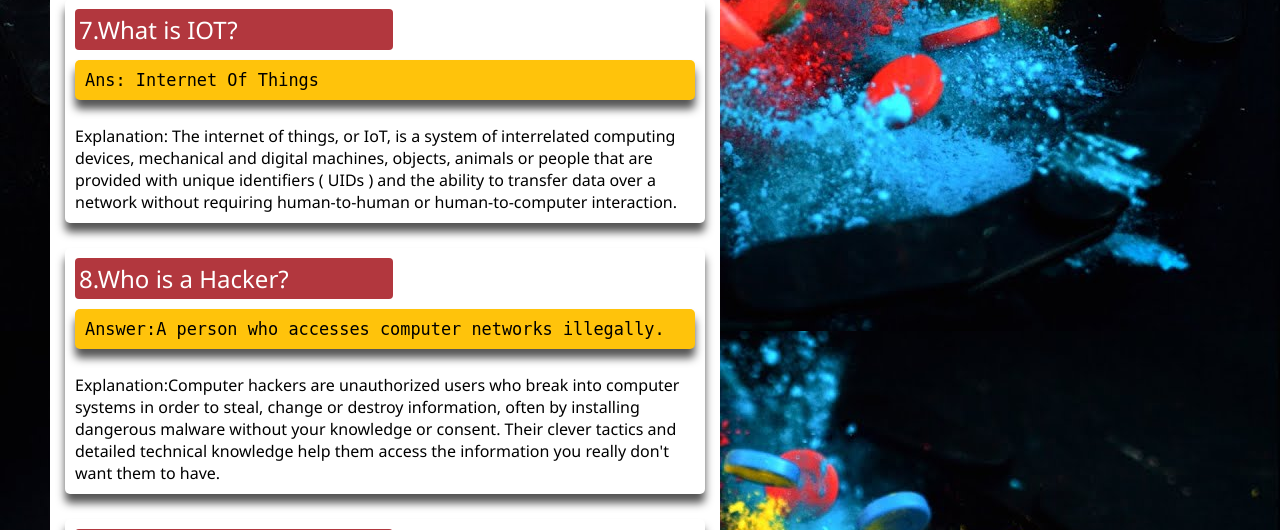
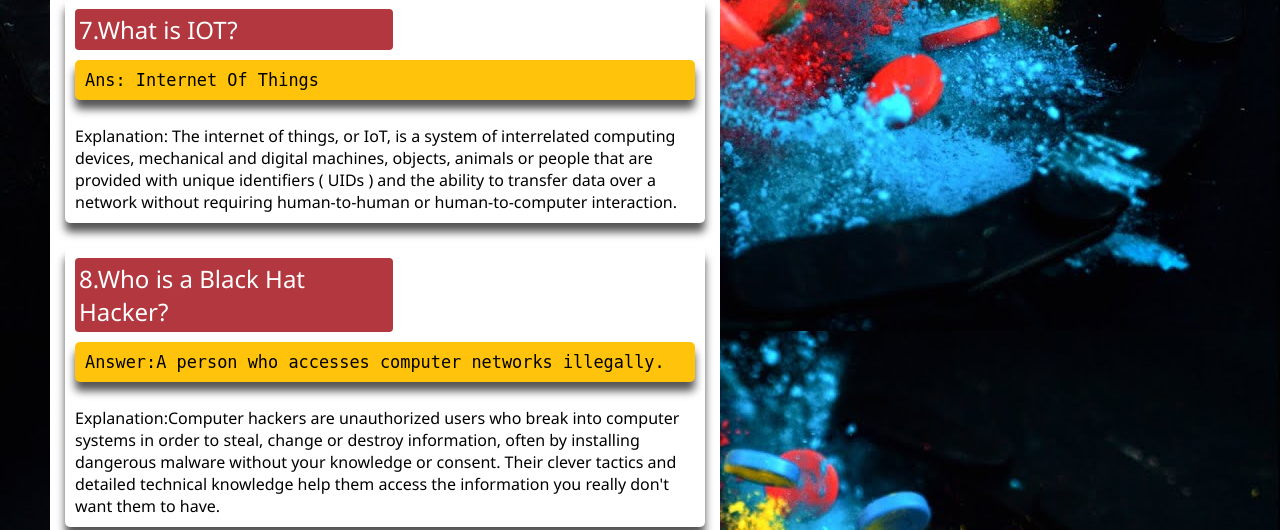
Before and after one commit to Christianakobiah/Eagles, a PHP site: page /answers.php in a window 1280 px wide. Shown: the part 1829-2359 px from the top of the page. Run offline with PHP 8.4, Linux system fonts and the light colour scheme; the visitor is signed in with stand-in values (Sample User, id 1).

Commit message:
edited files

```diff
--- a/answers.php
+++ b/answers.php
@@ -15,7 +15,7 @@ session_start();
 <body>
 <div class="container">
 <img src= "img/congrats.png" alt="congrat"/>
-<div class="user"><h1><?php echo "Hello " . $_SESSION['username'] . " these are the answers to the questions" ?></h1></div>
+<div class="user"><h1><?php echo "Hello " . $_SESSION['username'] . ", these are the answers to the questions" ?></h1></div>
 <div id="answers">
 <dl>
 <div class = "ans">
@@ -98,7 +98,7 @@ network without requiring human-to-human or human-to-computer interaction.
 </div>
 
 <div class = ans>
-<dt>8.Who is a Hacker?
+<dt>8.Who is a Black Hat Hacker?
 </dt>
 <dd class="ans">Answer:A person who accesses computer networks illegally.
 </dd>
--- a/quiz1.js
+++ b/quiz1.js
@@ -69,7 +69,7 @@ let questions = [
         choiceC : "In Out Things",
         correct : "A"
     },{
-        question : "Who is a Hacker?",
+        question : "Who is a Black Hat Hacker?",
         imgSrc : "img/hacker2.jpg",
         choiceA : "A person who cuts trees",
         choiceB : "A person who accesses computer networks illegally.",
--- a/quiz2.js
+++ b/quiz2.js
@@ -85,7 +85,7 @@ let questions = [
         correct : "A"
     },
     {
-        question : "What protocol is used to access the e-mails on the internet?",
+        question : "What is one of the protocols used to access e-mails on the internet?",
         imgSrc : "img/mail.png",
         choiceA : "IMAP",
         choiceB : "IP Address",
```
